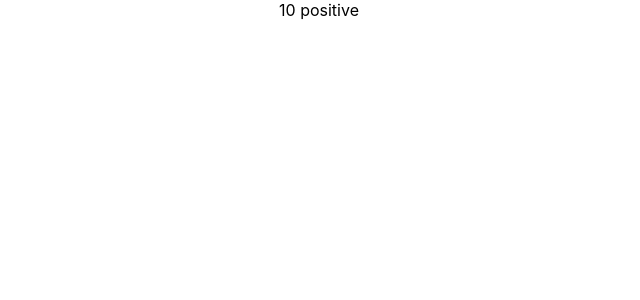
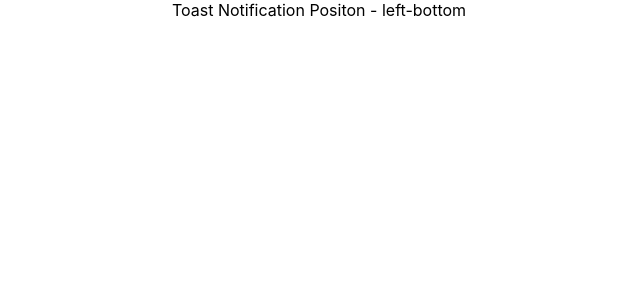
Before and after one commit to aaryan182/React_TS_Learning, a React (Create React App) app: page / in a window 1280 px wide. Shown: the top 300 px of the page, without its empty margins (321-961 px from the left). Built offline with nearby package versions, Linux system fonts and the light colour scheme.

Commit message:
template literals and exclude

```diff
--- a/src/App.tsx
+++ b/src/App.tsx
@@ -1,6 +1,7 @@
 import "./App.css";
 import { List } from "./components/generics/List";
 import { RandomNumber } from "./components/restriction/RandomNumber";
+import { Toast } from "./components/templateLiterals/Toast";
 
 function App() {
   // const personName = {
@@ -58,7 +59,8 @@ function App() {
         ]}
         onclick={(item) => console.log(item)}
       /> */}
-      <RandomNumber value={10} isPositive/>
+      {/* <RandomNumber value={10} isPositive/> */}
+      <Toast position="left-bottom" />
     </div>
   );
 }
--- /dev/null
+++ b/src/components/templateLiterals/Toast.tsx
@@ -0,0 +1,12 @@
+type HorizontalPosition = "left" | "right" | "center";
+type VerticalPostion = "top" | "bottom" | "center";
+
+type ToastProps = {
+  position:
+    | Exclude<`${HorizontalPosition}-${VerticalPostion}`, "center-center">
+    | "center";
+};
+
+export const Toast = ({ position }: ToastProps) => {
+  return <div>Toast Notification Positon - {position}</div>;
+};
```
